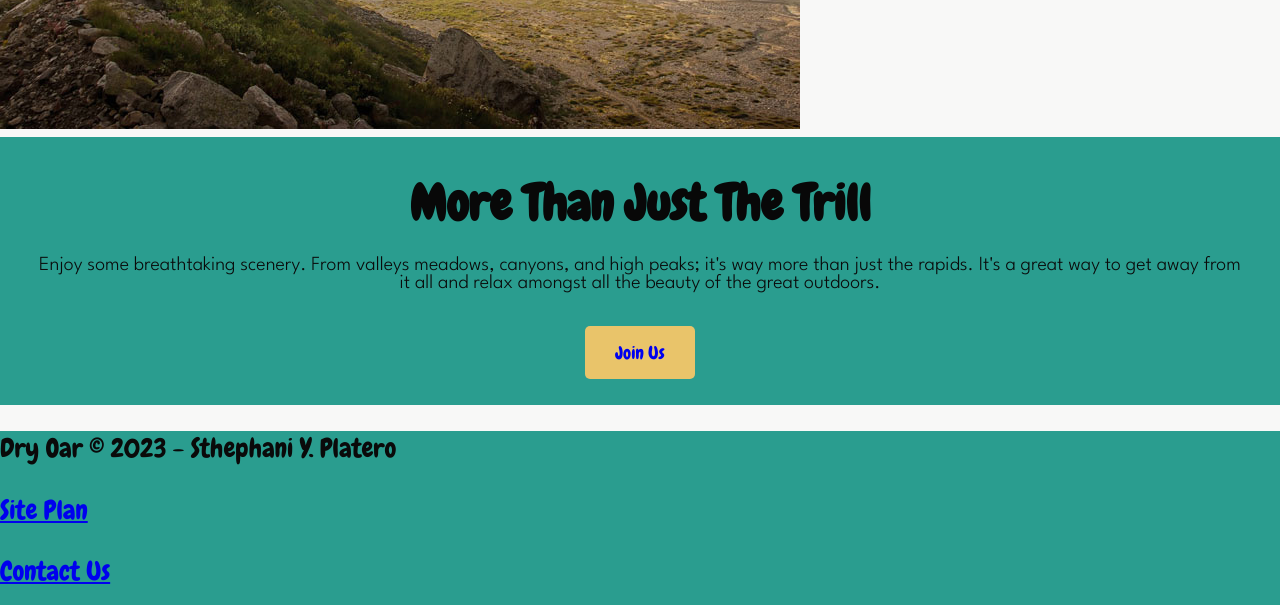
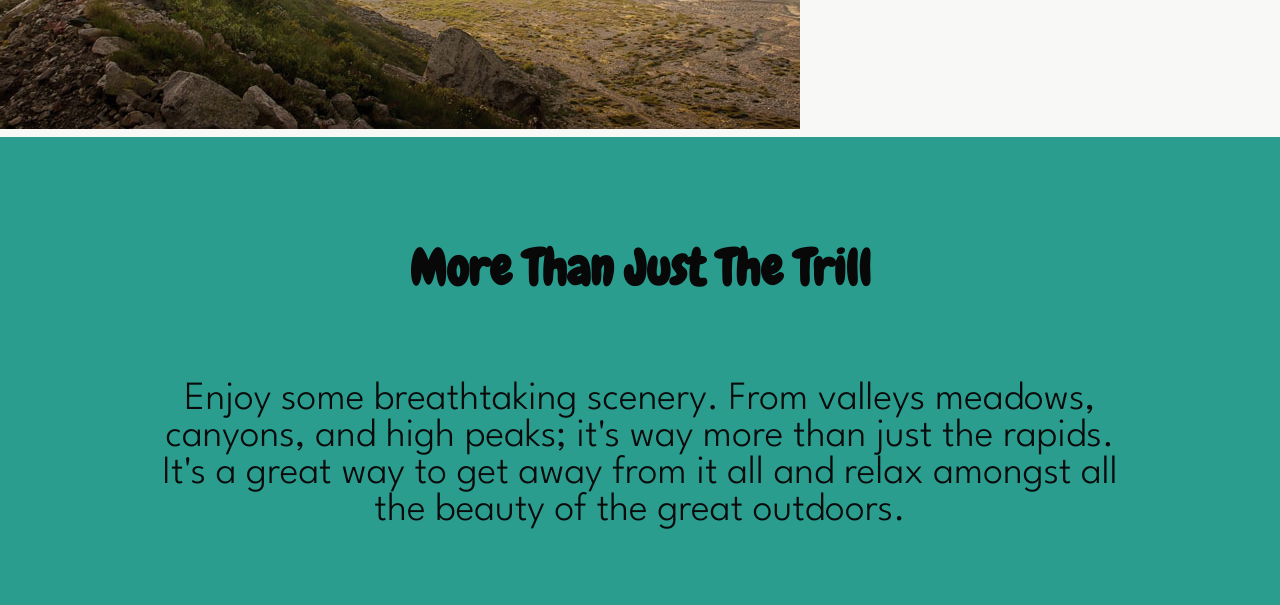
Before and after one commit to sthephaniplatero/wdd130, a plain HTML site: page wwr/index.html in a window 1280 px wide. Shown: the part 4840-5445 px from the top of the page. Drawn offline with Linux system fonts and the light colour scheme.

Commit message:
last update

```diff
--- a/wwr/styles/style.css
+++ b/wwr/styles/style.css
@@ -26,7 +26,7 @@ main section{
 
 body {
     background-color: #f8f8f7;
-    font-family: "Chewy";
+    font-family: "Chewy","Arial","Futura";
     font-size: 22px;
     margin: 0;
     padding: 0;
@@ -39,6 +39,7 @@ nav a:hover  {
     background-color: #e9c46a ;
     text-decoration:none;
     padding-top: 0;
+    border-radius: 5px;
 
 }
 .book, .join  {
@@ -58,13 +59,12 @@ nav a:hover  {
 .msg  {
     background-color: #2a9d8f;
     font-size: 1.5em ;
-    padding: 35px;
+    padding: 100px;
+}
 
-}
 footer  {
     background-color: #2a9d8f;
     text-decoration:none;
-
 }
 
 .logo {
@@ -98,14 +98,14 @@ h2 {
 }
 
 .home-title{
-    font-family: "Chewy";
+    font-family: "Chewy","Arial","Futura";
     font-size: 2em;
 }
 
 .msg p {
-    font-family: "League Spartan";
-    font-size: 20px;
-    padding-bottom: 15px;
+    font-family: "League Spartan","Bodoni","Helvetica";
+    font-size: 40px;
+    padding: 40px;
 }
 
 .icon{
```
